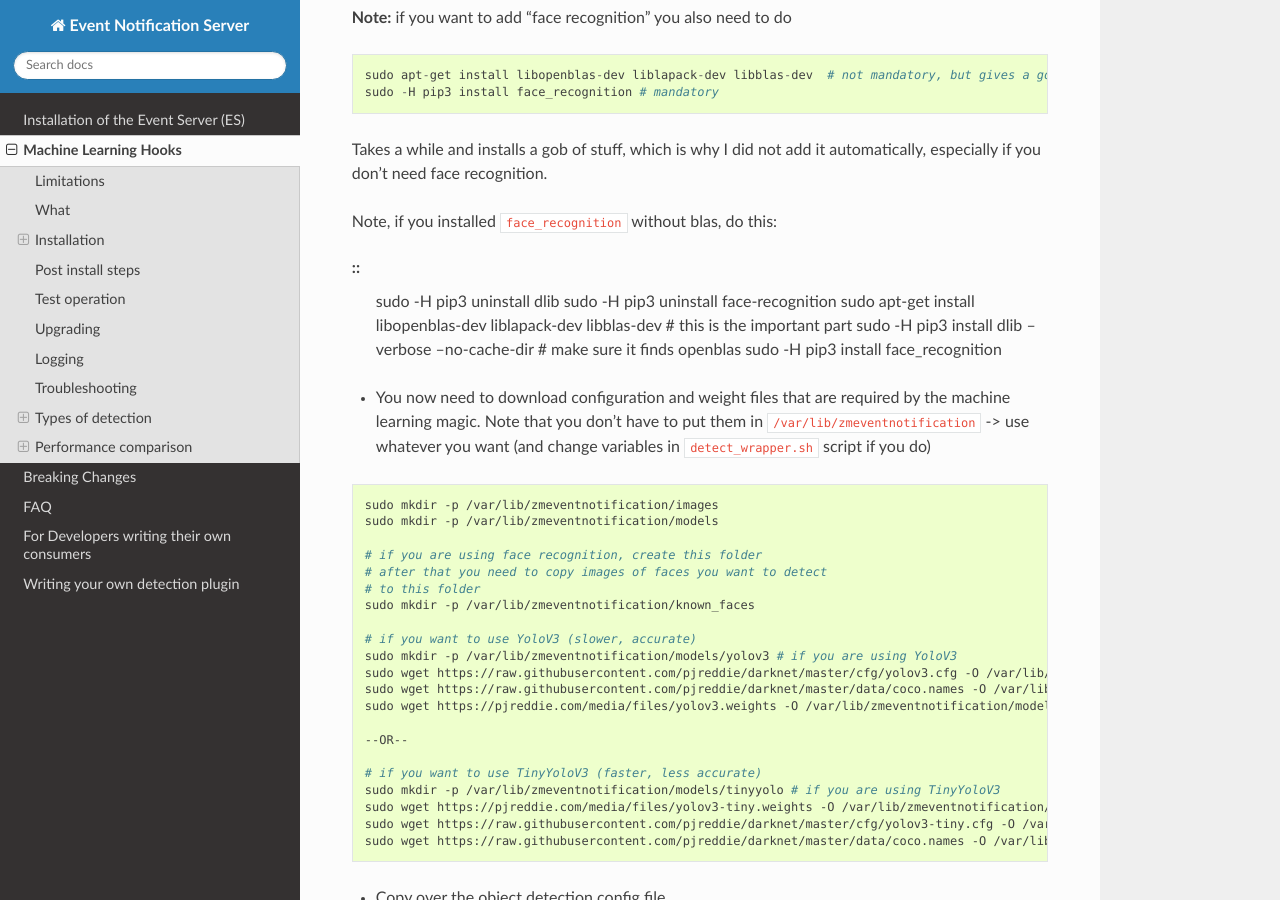
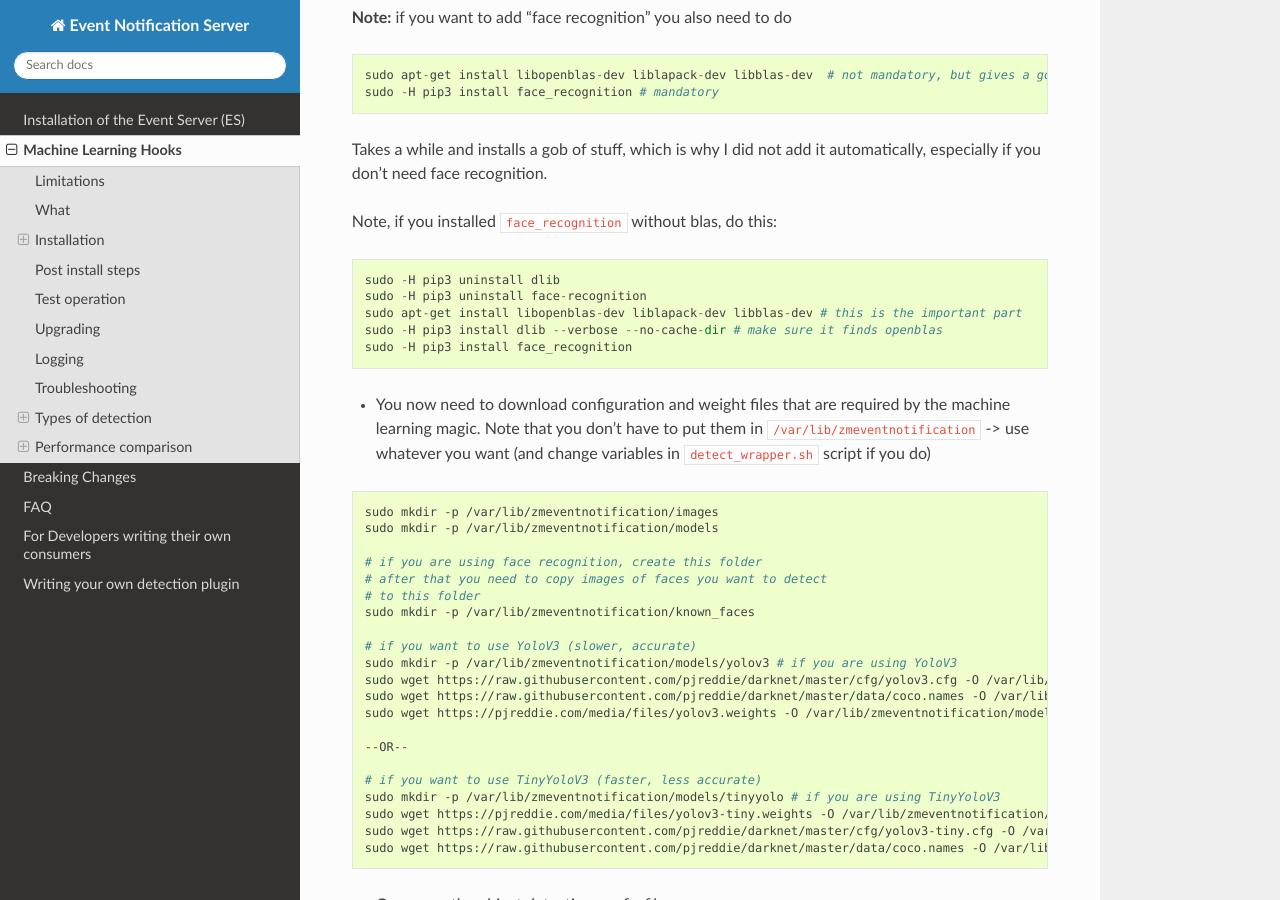
Before and after one commit to ZoneMinder/zmeventnotification, a Sphinx documentation site: the page built from docs/guides/hooks.rst, in a window 1280 px wide and 900 px high, scrolled down 1945 px. Built offline with Sphinx 7.4.7 and the Read the Docs theme 2.0.0, drawn with Linux system fonts in a browser that asks for light colours.

```diff
--- a/docs/guides/hooks.rst
+++ b/docs/guides/hooks.rst
@@ -106,15 +106,13 @@ If automatic install fails for you, or you like to be in control:
 Takes a while and installs a gob of stuff, which is why I did not add it
 automatically, especially if you don't need face recognition.
 
-Note, if you installed ``face_recognition`` without blas, do this:
+Note, if you installed ``face_recognition`` without blas, do this::
 
-::
-        sudo -H pip3 uninstall dlib
-        sudo -H pip3 uninstall face-recognition
-        sudo apt-get install libopenblas-dev liblapack-dev libblas-dev # this is the important part
-        sudo -H pip3 install dlib --verbose --no-cache-dir # make sure it finds openblas
-        sudo -H pip3 install face_recognition
-
+    sudo -H pip3 uninstall dlib
+    sudo -H pip3 uninstall face-recognition
+    sudo apt-get install libopenblas-dev liblapack-dev libblas-dev # this is the important part
+    sudo -H pip3 install dlib --verbose --no-cache-dir # make sure it finds openblas
+    sudo -H pip3 install face_recognition
 
 -  You now need to download configuration and weight files that are
    required by the machine learning magic. Note that you don't have to
```
